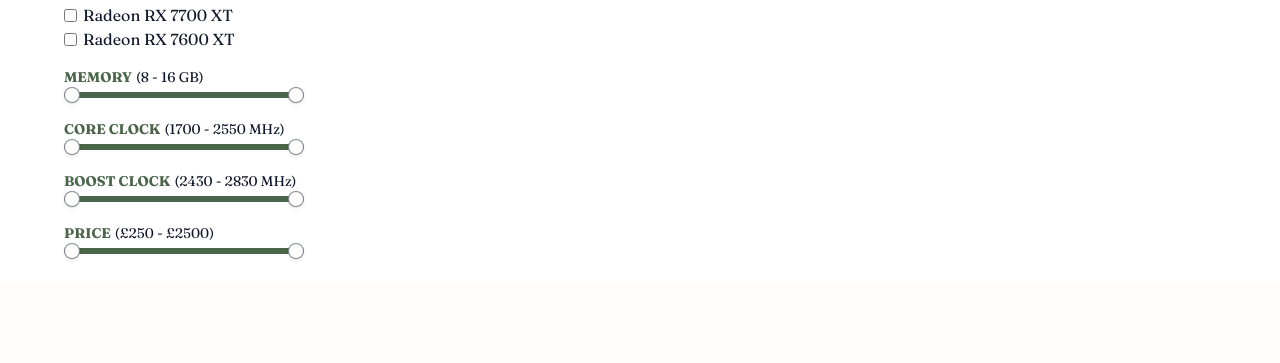
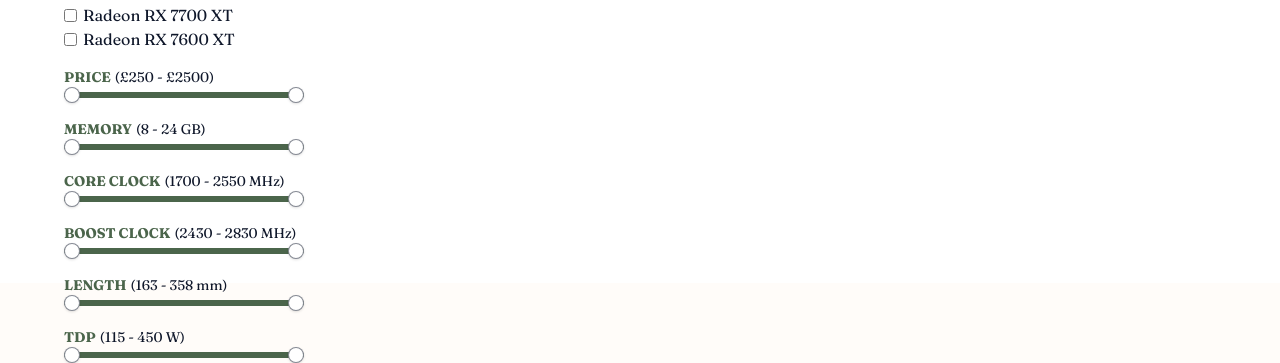
Before and after one commit to Kweebac/ecommerce, a React (Vite) app in the folder client/: page /components/gpu in a window 1280 px wide. Shown: the part 517-880 px from the top of the page. Before the commit the page ends 800 px from the top, so only its background shows below. Built offline with nearby package versions, Linux system fonts and the light colour scheme; no server answers.

Commit message:
Added length & tdp sliders, and improved filter reusability

```diff
--- a/client/src/components/Components/GPU/Filter.tsx
+++ b/client/src/components/Components/GPU/Filter.tsx
@@ -1,168 +1,49 @@
-import { useState } from "react";
-import { SearchIcon } from "../../Icons";
-import { Slider } from "../shadcn";
-
-type CheckboxInputProps = {
-  id: string;
-  value: string;
-  setColumnFilters: (value: React.SetStateAction<never[]>) => void;
-};
-
-function CheckboxInput({ id, value, setColumnFilters }: CheckboxInputProps) {
-  function handleClick(isActive) {
-    setColumnFilters((prev) => {
-      const existingFilters = prev.find((filter) => filter.id === id)?.value;
-
-      if (!existingFilters) return prev.concat({ id, value: [value] });
-      const test = prev.filter((f) => f.id === id);
-      if (test && existingFilters.length === 1 && !isActive)
-        return prev.filter((f) => f.id !== id);
-
-      return prev.map((f) =>
-        f.id === id
-          ? {
-              ...f,
-              value: isActive
-                ? existingFilters.concat([value])
-                : existingFilters.filter((g) => g !== value),
-            }
-          : f,
-      );
-    });
-  }
-
-  return (
-    <label className="flex cursor-pointer items-center gap-1.5">
-      <input
-        type="checkbox"
-        onClick={(e) => handleClick(e.target.checked)}
-        className="cursor-pointer"
-      />{" "}
-      {value}
-    </label>
-  );
-}
-
-function RangeInput({
-  min,
-  max,
-  defaultValue = [min, max],
-  step = 50,
-  minStepsBetweenThumbs = 0,
-  id,
-  name = id.toUpperCase(),
-  setColumnFilters,
-}) {
-  const [values, setValues] = useState(defaultValue);
-
-  const sliderValues =
-    values[0] === values[1]
-      ? id === "price"
-        ? `£${values[0]}`
-        : `${values[0]}`
-      : id === "price"
-        ? `£${values[0]} - £${values[1]}`
-        : `${values[0]} - ${values[1]}`;
-
-  function handleSliderChange(id, value) {
-    setValues(value);
-
-    setColumnFilters((prev) =>
-      prev
-        .filter((filter) => filter.id !== id)
-        .concat({
-          id,
-          value,
-        }),
-    );
-  }
-
-  return (
-    <div className="grid justify-start">
-      <div className="flex items-center gap-1 text-sm">
-        <h3 className="font-bold text-green-3">{name}</h3>
-        {id === "memory" && <div>({sliderValues} GB)</div>}
-        {id === "coreClock" && <div>({sliderValues} MHz)</div>}
-        {id === "boostClock" && <div>({sliderValues} MHz)</div>}
-        {id === "price" && <div>({sliderValues})</div>}
-      </div>
-      <Slider
-        min={min}
-        max={max}
-        defaultValue={defaultValue}
-        step={step}
-        minStepsBetweenThumbs={minStepsBetweenThumbs}
-        onValueChange={(value) => handleSliderChange(id, value)}
-        id={id}
-      />
-    </div>
-  );
-}
+import CheckboxFilter from "../../Filter/Checkbox";
+import SearchFilter from "../../Filter/Search";
+import SliderFilter from "../../Filter/Slider";
 
 type FilterProps = {
   columnFilters: [{ id: string; value: string }];
   setColumnFilters: (value: React.SetStateAction<never[]>) => void;
+  checkboxOptions: string[];
 };
-
-const chipsetFilters = [
-  "GeForce RTX 4090",
-  "GeForce RTX 4080",
-  "GeForce RTX 4070 Ti",
-  "GeForce RTX 4070",
-  "GeForce RTX 4060 Ti",
-  "GeForce RTX 4060",
-  "Radeon RX 7900 XT",
-  "Radeon RX 7800 XT",
-  "Radeon RX 7700 XT",
-  "Radeon RX 7600 XT",
-];
 
 export default function Filter({
   columnFilters,
   setColumnFilters,
+  checkboxOptions,
 }: FilterProps) {
-  const value = columnFilters.find((item) => item.id === "name")?.value;
-
-  function handleSearchChange(id, value) {
-    setColumnFilters((prev) =>
-      prev.filter((filter) => filter.id !== id).concat({ id, value }),
-    );
-  }
-
   return (
     <div className="grid w-[--filter-width] gap-4">
-      <div className="flex gap-1">
-        <SearchIcon styles="h-6 w-6" />
-        <input
-          type="text"
-          value={value}
-          onChange={(e) => handleSearchChange("name", e.target.value)}
-          className="mb-2 w-full rounded-md border border-gray-300 px-1.5 outline-none focus:border-green-3"
-        />
-      </div>
+      <SearchFilter
+        columnFilters={columnFilters}
+        setColumnFilters={setColumnFilters}
+      />
 
-      <div className="grid justify-start">
-        <h3 className="text-sm font-bold text-green-3">CHIPSET</h3>
-        {chipsetFilters.map((filter, index) => (
-          <CheckboxInput
-            key={index}
-            id="chipset"
-            value={filter}
-            setColumnFilters={setColumnFilters}
-          />
-        ))}
-      </div>
+      <CheckboxFilter
+        id="chipset"
+        options={checkboxOptions}
+        setColumnFilters={setColumnFilters}
+      />
 
-      <RangeInput
+      <SliderFilter
+        id={"price"}
+        min={250}
+        max={2500}
+        setColumnFilters={setColumnFilters}
+        minStepsBetweenThumbs={1}
+      />
+
+      <SliderFilter
         id={"memory"}
         name={"MEMORY"}
         min={8}
-        max={16}
+        max={24}
         step={4}
         setColumnFilters={setColumnFilters}
       />
 
-      <RangeInput
+      <SliderFilter
         id={"coreClock"}
         name={"CORE CLOCK"}
         min={1700}
@@ -171,7 +52,7 @@
         minStepsBetweenThumbs={2}
       />
 
-      <RangeInput
+      <SliderFilter
         id={"boostClock"}
         name={"BOOST CLOCK"}
         min={2430}
@@ -180,12 +61,22 @@
         minStepsBetweenThumbs={2}
       />
 
-      <RangeInput
-        id={"price"}
-        min={250}
-        max={2500}
+      <SliderFilter
+        id={"length"}
+        min={163}
+        max={358}
+        step={10}
         setColumnFilters={setColumnFilters}
         minStepsBetweenThumbs={1}
+      />
+
+      <SliderFilter
+        id={"tdp"}
+        min={115}
+        max={450}
+        step={10}
+        setColumnFilters={setColumnFilters}
+        minStepsBetweenThumbs={2}
       />
     </div>
   );
--- a/client/src/components/Components/GPU/GPU.tsx
+++ b/client/src/components/Components/GPU/GPU.tsx
@@ -74,6 +74,19 @@
   },
 ];
 
+const chipsetFilters = [
+  "GeForce RTX 4090",
+  "GeForce RTX 4080",
+  "GeForce RTX 4070 Ti",
+  "GeForce RTX 4070",
+  "GeForce RTX 4060 Ti",
+  "GeForce RTX 4060",
+  "Radeon RX 7900 XT",
+  "Radeon RX 7800 XT",
+  "Radeon RX 7700 XT",
+  "Radeon RX 7600 XT",
+];
+
 export default function GPU() {
   const [gpuList, setGPUList] = useState([]);
   const [columnFilters, setColumnFilters] = useState([]);
@@ -101,6 +114,7 @@
       <Filter
         columnFilters={columnFilters}
         setColumnFilters={setColumnFilters}
+        checkboxOptions={chipsetFilters}
       />
 
       <section style={{ width: table.getTotalSize() }}>
--- /dev/null
+++ b/client/src/components/Filter/Checkbox.tsx
@@ -0,0 +1,49 @@
+type CheckboxFilterProps = {
+  id: string;
+  options: string[];
+  setColumnFilters: (value: React.SetStateAction<never[]>) => void;
+};
+
+export default function CheckboxFilter({
+  id,
+  options,
+  setColumnFilters,
+}: CheckboxFilterProps) {
+  function handleClick(isActive: boolean, value: string) {
+    setColumnFilters((prev) => {
+      const existingFilters = prev.find((filter) => filter.id === id)?.value;
+
+      if (!existingFilters) return prev.concat({ id, value: [value] });
+      const test = prev.filter((f) => f.id === id);
+      if (test && existingFilters.length === 1 && !isActive)
+        return prev.filter((f) => f.id !== id);
+
+      return prev.map((f) =>
+        f.id === id
+          ? {
+              ...f,
+              value: isActive
+                ? existingFilters.concat([value])
+                : existingFilters.filter((g) => g !== value),
+            }
+          : f,
+      );
+    });
+  }
+
+  return (
+    <div className="grid justify-start">
+      <h3 className="text-sm font-bold text-green-3">CHIPSET</h3>
+      {options.map((filter, index) => (
+        <label key={index} className="flex cursor-pointer items-center gap-1.5">
+          <input
+            type="checkbox"
+            onClick={(e) => handleClick(e.target.checked, filter)}
+            className="cursor-pointer"
+          />{" "}
+          {filter}
+        </label>
+      ))}
+    </div>
+  );
+}
--- /dev/null
+++ b/client/src/components/Filter/Search.tsx
@@ -0,0 +1,31 @@
+import { SearchIcon } from "../Icons";
+
+type SearchFilterProps = {
+  columnFilters: [{ id: string; value: string }];
+  setColumnFilters: (value: React.SetStateAction<never[]>) => void;
+};
+
+export default function SearchFilter({
+  columnFilters,
+  setColumnFilters,
+}: SearchFilterProps) {
+  const value = columnFilters.find((item) => item.id === "name")?.value;
+
+  function handleSearchChange(id, value) {
+    setColumnFilters((prev) =>
+      prev.filter((filter) => filter.id !== id).concat({ id, value }),
+    );
+  }
+
+  return (
+    <div className="flex gap-1">
+      <SearchIcon styles="h-6 w-6" />
+      <input
+        type="text"
+        value={value}
+        onChange={(e) => handleSearchChange("name", e.target.value)}
+        className="mb-2 w-full rounded-md border border-gray-300 px-1.5 outline-none focus:border-green-3"
+      />
+    </div>
+  );
+}
--- /dev/null
+++ b/client/src/components/Filter/Slider.tsx
@@ -0,0 +1,71 @@
+import { useState } from "react";
+import { Slider } from "../Components/shadcn";
+
+type SliderFilterProps = {
+  min: number;
+  max: number;
+  defaultValue?: [number, number];
+  step?: number;
+  minStepsBetweenThumbs?: number;
+  id: string;
+  name?: string;
+  setColumnFilters: (value: React.SetStateAction<never[]>) => void;
+};
+
+export default function SliderFilter({
+  min,
+  max,
+  defaultValue = [min, max],
+  step = 50,
+  minStepsBetweenThumbs = 0,
+  id,
+  name = id.toUpperCase(),
+  setColumnFilters,
+}: SliderFilterProps) {
+  const [values, setValues] = useState(defaultValue);
+
+  const sliderValues =
+    values[0] === values[1]
+      ? id === "price"
+        ? `£${values[0]}`
+        : `${values[0]}`
+      : id === "price"
+        ? `£${values[0]} - £${values[1]}`
+        : `${values[0]} - ${values[1]}`;
+
+  function handleSliderChange(id, value) {
+    setValues(value);
+
+    setColumnFilters((prev) =>
+      prev
+        .filter((filter) => filter.id !== id)
+        .concat({
+          id,
+          value,
+        }),
+    );
+  }
+
+  return (
+    <div className="grid justify-start">
+      <div className="flex items-center gap-1 text-sm">
+        <h3 className="font-bold text-green-3">{name}</h3>
+        {id === "memory" && <div>({sliderValues} GB)</div>}
+        {id === "coreClock" && <div>({sliderValues} MHz)</div>}
+        {id === "boostClock" && <div>({sliderValues} MHz)</div>}
+        {id === "price" && <div>({sliderValues})</div>}
+        {id === "length" && <div>({sliderValues} mm)</div>}
+        {id === "tdp" && <div>({sliderValues} W)</div>}
+      </div>
+      <Slider
+        min={min}
+        max={max}
+        defaultValue={defaultValue}
+        step={step}
+        minStepsBetweenThumbs={minStepsBetweenThumbs}
+        onValueChange={(value) => handleSliderChange(id, value)}
+        id={id}
+      />
+    </div>
+  );
+}
```
Also changed, not shown: 1 other file (tests, documents, lock files or other folders).
